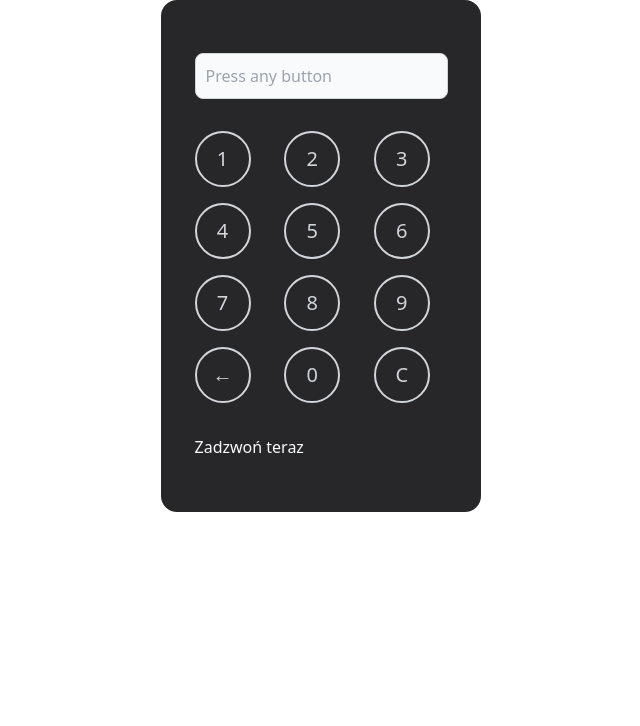
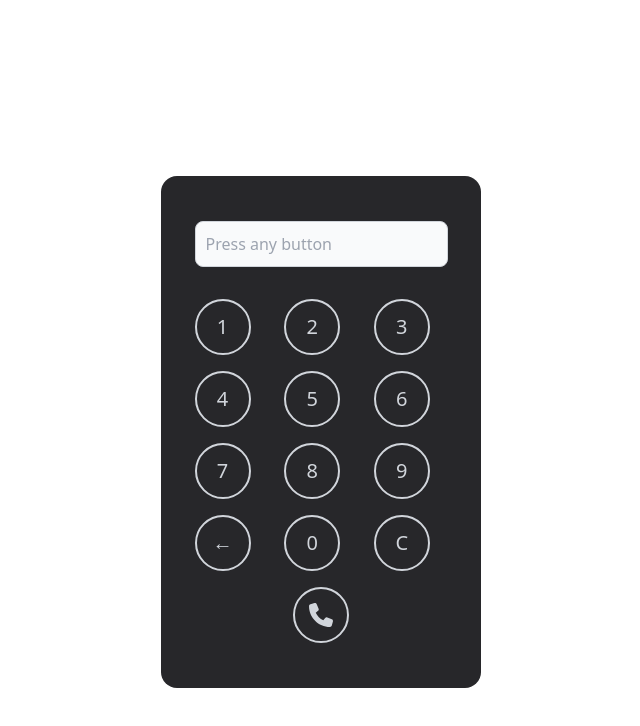
Before and after one commit to olo75jg21/vue-node-course, a Vue app in the folder front/: page /#/ in a window 1280 px wide. Shown: the top 726 px of the page, without its empty margins (319-959 px from the left). Built offline with nearby package versions, Linux system fonts and the light colour scheme.

Commit message:
add awesomeicons

```diff
--- a/front/package.json
+++ b/front/package.json
@@ -8,6 +8,11 @@
     "lint": "vue-cli-service lint"
   },
   "dependencies": {
+    "@fortawesome/fontawesome-svg-core": "^6.2.1",
+    "@fortawesome/free-brands-svg-icons": "^6.2.1",
+    "@fortawesome/free-regular-svg-icons": "^6.2.1",
+    "@fortawesome/free-solid-svg-icons": "^6.2.1",
+    "@fortawesome/vue-fontawesome": "^3.0.2",
     "axios": "^1.2.0",
     "core-js": "^3.8.3",
     "socket.io-client": "^4.5.4",
--- a/front/src/App.vue
+++ b/front/src/App.vue
@@ -1,5 +1,5 @@
 <template>
-  <div class="flex items-center justify-center mx-auto w-80 h-128 bg-zinc-800 text-slate-50 rounded-2xl">
+  <div class="flex mt-44 items-center justify-center mx-auto w-80 h-128 bg-zinc-800 text-slate-50 rounded-2xl">
     <router-view />
   </div>
 </template>
--- a/front/src/components/KeyboardComponent.vue
+++ b/front/src/components/KeyboardComponent.vue
@@ -1,5 +1,5 @@
 <template>
-    <div class="grid grid-cols-3 gap-4 mt-8 mb-8">
+    <div class="grid grid-cols-3 gap-4 mt-8 mb-4">
         <button v-for="key in keys" :key="key" :class="btnStyle" @click="press(key)">
             {{ key }}
         </button>
--- a/front/src/main.js
+++ b/front/src/main.js
@@ -1,7 +1,15 @@
-import { createApp } from 'vue'
-import App from './App.vue'
-import './index.css'
-import router from './router'
+import { createApp } from 'vue';
+import App from './App.vue';
+import './index.css';
+import router from './router';
 import './plugins/axios';
+import { library } from '@fortawesome/fontawesome-svg-core';
+import { FontAwesomeIcon } from '@fortawesome/vue-fontawesome';
+import { fas } from '@fortawesome/free-solid-svg-icons'
 
-createApp(App).use(router).mount('#app')
+library.add(fas)
+
+createApp(App)
+    .component('font-awesome-icon', FontAwesomeIcon)
+    .use(router)
+    .mount('#app')
--- a/front/src/views/StartView.vue
+++ b/front/src/views/StartView.vue
@@ -5,9 +5,13 @@
 
         <KeyboardComponent @pressed="value = $event" :selfValue="value" v-model="number"></KeyboardComponent>
 
-        <div class="call-button" @click="call()">
-            Zadzwoń teraz
+        <div class="">
+            <div @click="call()"
+                class="flex items-center justify-center mx-auto w-14 h-14 border-2 rounded-full text-gray-300 border-gray-300 hover:border-lime-600 hover:text-lime-600 transition duration-150 ease-in-out cursor-pointer">
+                <font-awesome-icon icon="fa-solid fa-phone" class=" w-6 h-6" />
+            </div>
         </div>
+
     </div>
 </template>
 
```
Also changed, not shown: 1 other file (tests, documents, lock files or other folders).
